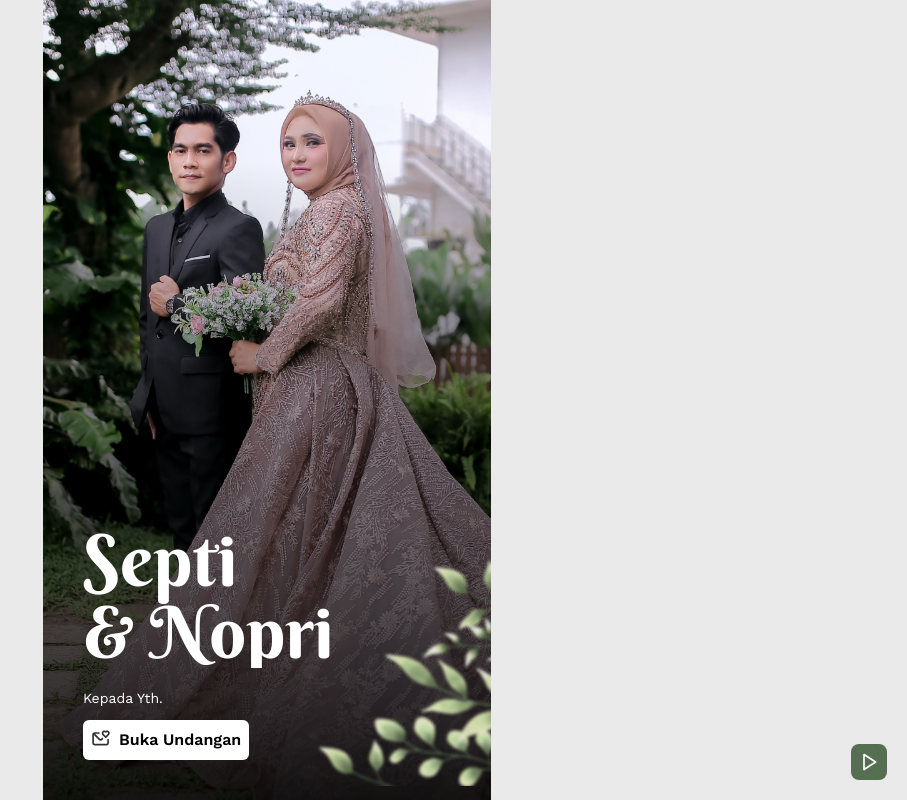
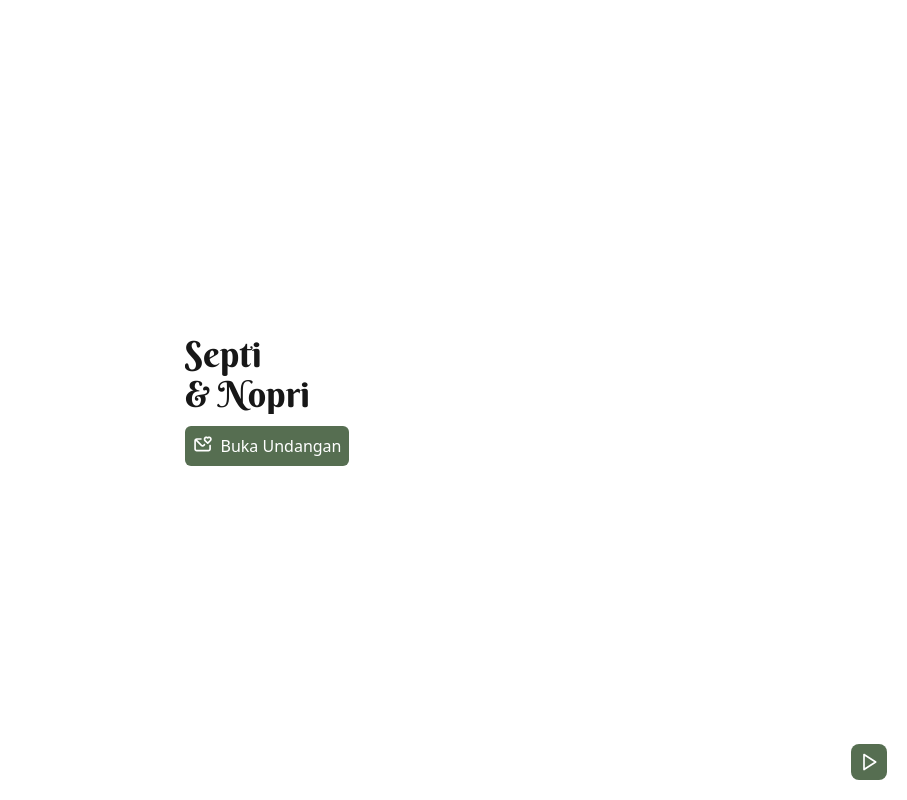
Before and after one commit to Hiddev666/inpit, a Next.js app: page /septi-nopri in a window 1280 px wide. Shown: the top 800 px of the page, without its empty margins (373-1280 px from the left). Built offline with nearby package versions, Linux system fonts and the light colour scheme; no server answers; a web font is replaced by a local one.

Commit message:
change ux

```diff
--- a/app/septi-nopri/layout/greetingPopUp.js
+++ b/app/septi-nopri/layout/greetingPopUp.js
@@ -13,7 +13,7 @@ const worksans = Work_Sans({
 
 const GreetingPopUp = (props) => {
     return (
-        <div className="bg-neutral-800 h-screen bg-[url(/img/septi-nopri/greetingImage.png)] bg-cover bg-top flex items-end p-10 relative">
+        <div className="bg-neutral-800 h-screen bg-[url(/img/septi-nopri/greetingImage.png)] bg-cover bg-top flex items-end p-10 relative" id="greeting">
             <Image
                 src={"/img/septi-nopri/leaves.png"}
                 width={230}
@@ -31,17 +31,6 @@ const GreetingPopUp = (props) => {
                         <p className="text-white text-sm p-0 mb-0">Kepada Yth.</p>
                         <p className={`text-2xl text-white p-0 mb-0 font-semibold`}>{props.guest}</p>
                     </div>
-                    <a href="#hero">
-                        <button className="bg-white font-semibold flex gap-2 p-2 rounded-md w-max">
-                            <Image
-                                src={"/img/septi-nopri/envelope.svg"}
-                                width={20}
-                                height={20}
-                                alt="Envelope"
-                            />
-                            Buka Undangan
-                        </button>
-                    </a>
                 </div>
             </div>
         </div>
--- a/app/septi-nopri/layout/heroSection.js
+++ b/app/septi-nopri/layout/heroSection.js
@@ -15,7 +15,7 @@ const worksans = Work_Sans({
 
 const HeroSection = (props) => {
     return (
-        <div className="bg-neutral-800 h-screen bg-[url(/img/septi-nopri/heroImage.png)] bg-cover bg-bottom flex flex-col justify-end items-center p-10 relative" id="hero">
+        <div className="bg-neutral-800 h-screen bg-[url(/img/septi-nopri/heroImage.png)] bg-cover bg-top flex flex-col justify-start items-center p-10 relative" id="hero">
             <Image
                 src={"/img/septi-nopri/leaves.png"}
                 width={200}
--- a/app/septi-nopri/page.js
+++ b/app/septi-nopri/page.js
@@ -41,19 +41,50 @@ const Content = () => {
     const to = searchParams.get('to')
 
     const [visible, setVisible] = useState(true);
+    const [loadingVisible, setLoadingVisible] = useState(false);
 
-    useEffect(() => {
-        const timer = setTimeout(() => {
+    // useEffect(() => {
+    //     const timer = setTimeout(() => {
+    //         setVisible(false);
+    //     }, 4000);
+
+    //     return () => clearTimeout(timer);
+    // }, []);
+
+
+    const Loading = () => {
+
+        setTimeout(() => {
             setVisible(false);
         }, 4000);
 
-        return () => clearTimeout(timer);
-    }, []);
+        return (
+            <>
+                <p className="text-neutral-800">Wait a minute... </p>
+            </>
+        )
+    }
 
     const Loader = () => {
         return (
             <div className="w-full h-screen fixed bg-white z-100 flex justify-center items-center">
-                <h1 className={`text-3xl sm:text-4xl ${berkshire.className} text-neutral-900 overflow-hidden`}>Septi<br />& Nopri</h1>
+                <div className="flex flex-col gap-3">
+                    <h1 className={`text-3xl sm:text-4xl ${berkshire.className} text-neutral-900 overflow-hidden`}>Septi<br />& Nopri</h1>
+                    <a href="#greeting">
+                        <button className="cursor-pointer font-medium flex gap-2 p-2 rounded-md w-max bg-[#566E51] text-white" onClick={() => setLoadingVisible(true)}>
+                            <Image
+                                src={"/img/septi-nopri/envelope.svg"}
+                                width={20}
+                                height={20}
+                                alt="Envelope"
+                            />
+                            Buka Undangan
+                        </button>
+                    </a>
+                    {loadingVisible && (
+                        <Loading />
+                    )}
+                </div>
             </div>
         )
     }
```
Also changed, not shown: public/img/septi-nopri/envelope.svg.
